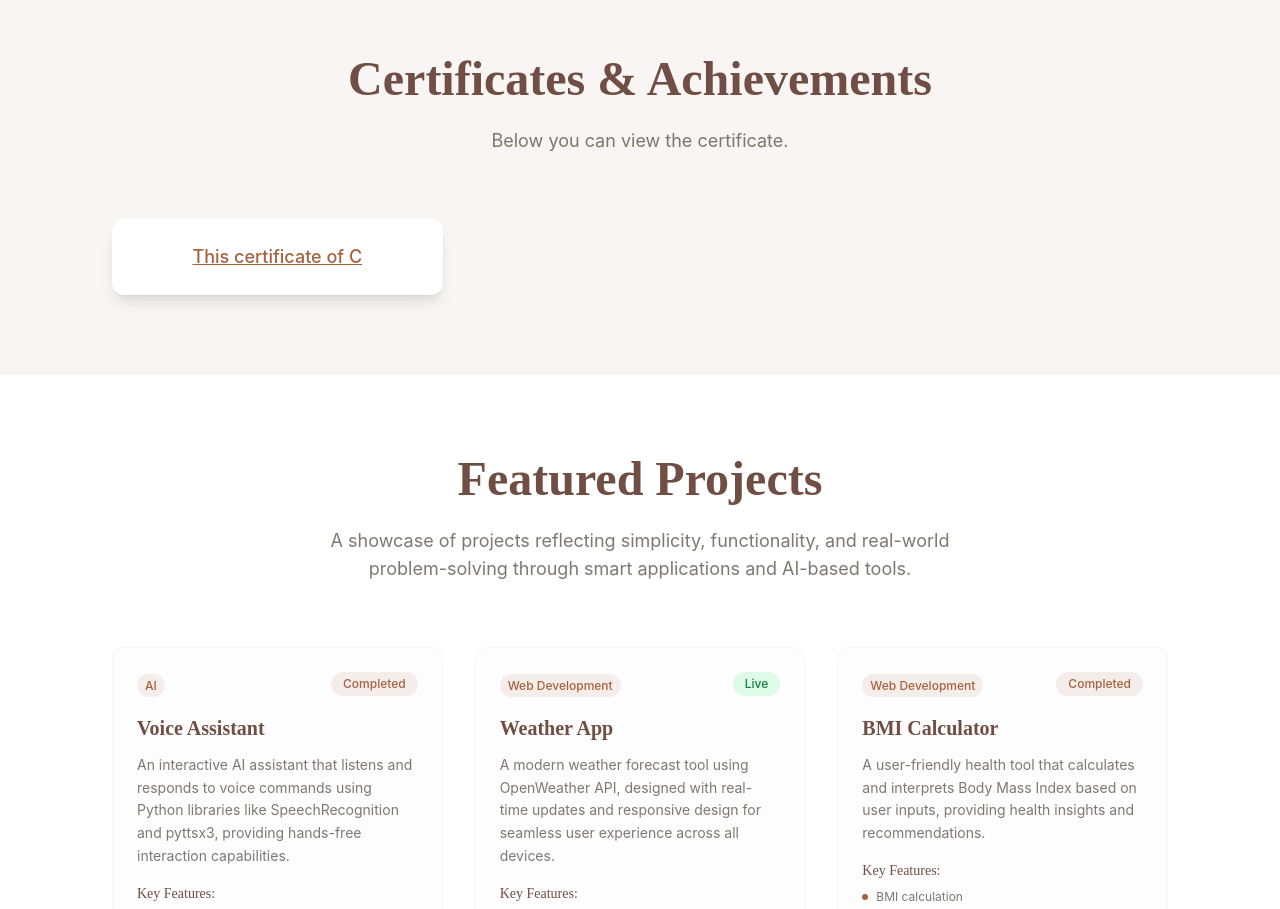
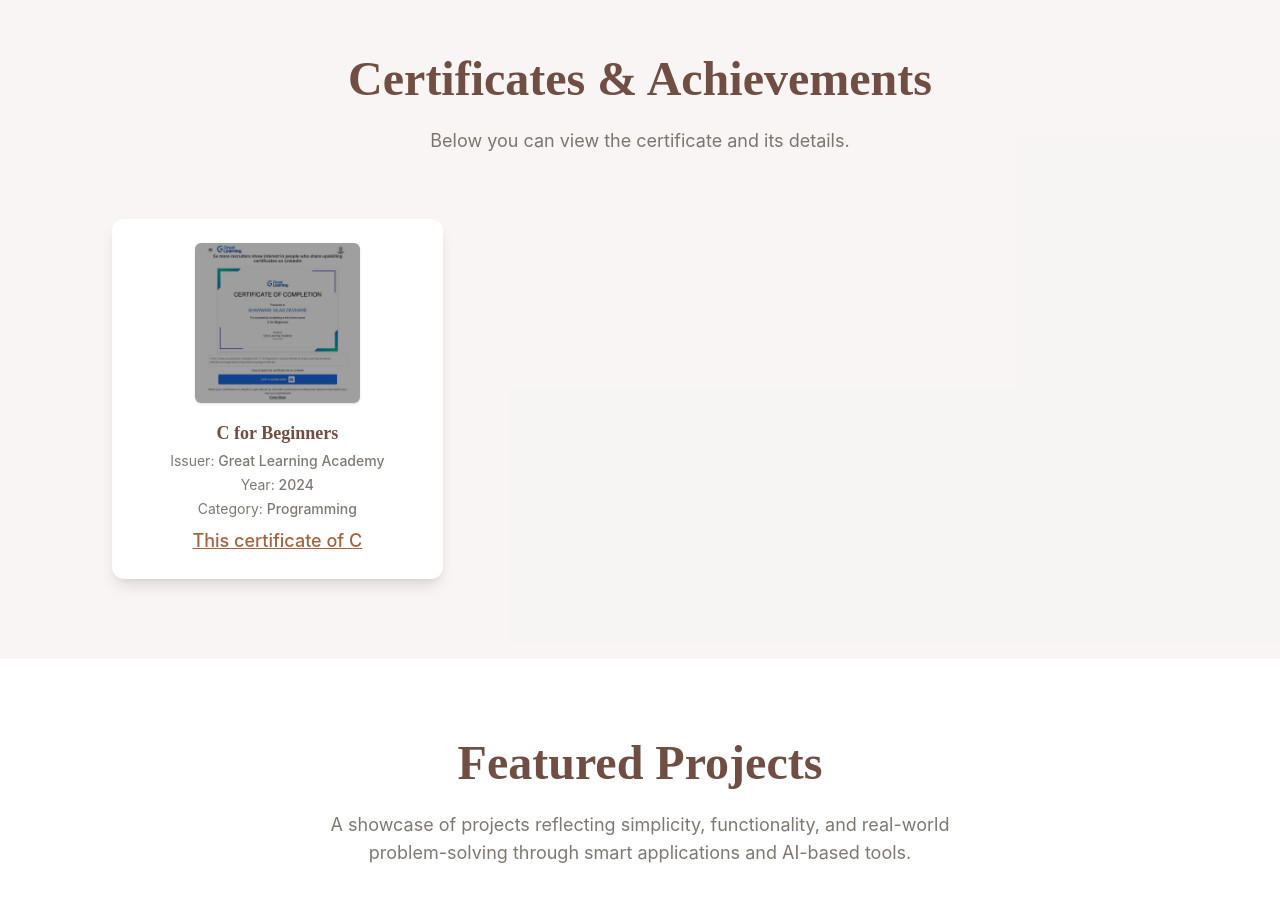
Before and after one commit to sharwaridevhare/portfolio-sharwari-devhare, a React (Vite) app: page / in a window 1280 px wide. Shown: the part 2660-3569 px from the top of the page. Built offline with nearby package versions, Linux system fonts and the light colour scheme.

Commit message:
Add certificate details
Display certificate image with details.

```diff
--- a/src/components/Certificates.tsx
+++ b/src/components/Certificates.tsx
@@ -1,14 +1,16 @@
+
+import React from "react";
 
 const Certificates = () => {
   const certificates = [
     {
       id: 2,
-      title: 'C for Beginners',
-      issuer: 'Great Learning Academy',
-      date: '2024',
-      image: '/lovable-uploads/14b24444-9fec-4a26-8023-10d8cb8c8e59.png',
-      category: 'Programming'
-    }
+      title: "C for Beginners",
+      issuer: "Great Learning Academy",
+      date: "2024",
+      image: "/lovable-uploads/14b24444-9fec-4a26-8023-10d8cb8c8e59.png",
+      category: "Programming",
+    },
   ];
 
   return (
@@ -19,7 +21,7 @@ const Certificates = () => {
             Certificates & Achievements
           </h2>
           <p className="text-lg text-foreground/70 max-w-2xl mx-auto">
-            Below you can view the certificate.
+            Below you can view the certificate and its details.
           </p>
         </div>
 
@@ -29,6 +31,24 @@ const Certificates = () => {
               key={certificate.id}
               className="bg-white rounded-xl p-6 shadow-lg hover:shadow-xl transition-all duration-300 hover:-translate-y-2 flex flex-col items-center justify-center"
             >
+              <img
+                src={certificate.image}
+                alt={certificate.title}
+                className="h-40 object-contain mb-4 rounded-md shadow"
+              />
+              <div className="text-center">
+                <h3 className="font-semibold text-lg text-deep-brown mb-1">
+                  {certificate.title}
+                </h3>
+                <div className="text-foreground/70 text-sm mb-1">
+                  Issuer: <span className="font-medium">{certificate.issuer}</span>
+                </div>
+                <div className="text-foreground/70 text-sm mb-1">
+                  Year: <span className="font-medium">{certificate.date}</span>
+                </div>
+                <div className="text-foreground/70 text-sm mb-2">
+                  Category: <span className="font-medium">{certificate.category}</span>
+                </div>
                 <a
                   href={certificate.image}
                   target="_blank"
@@ -38,6 +58,7 @@ const Certificates = () => {
                   This certificate of C
                 </a>
               </div>
+            </div>
           ))}
         </div>
       </div>
```
Lines whose indentation alone changed are shown as unchanged.
